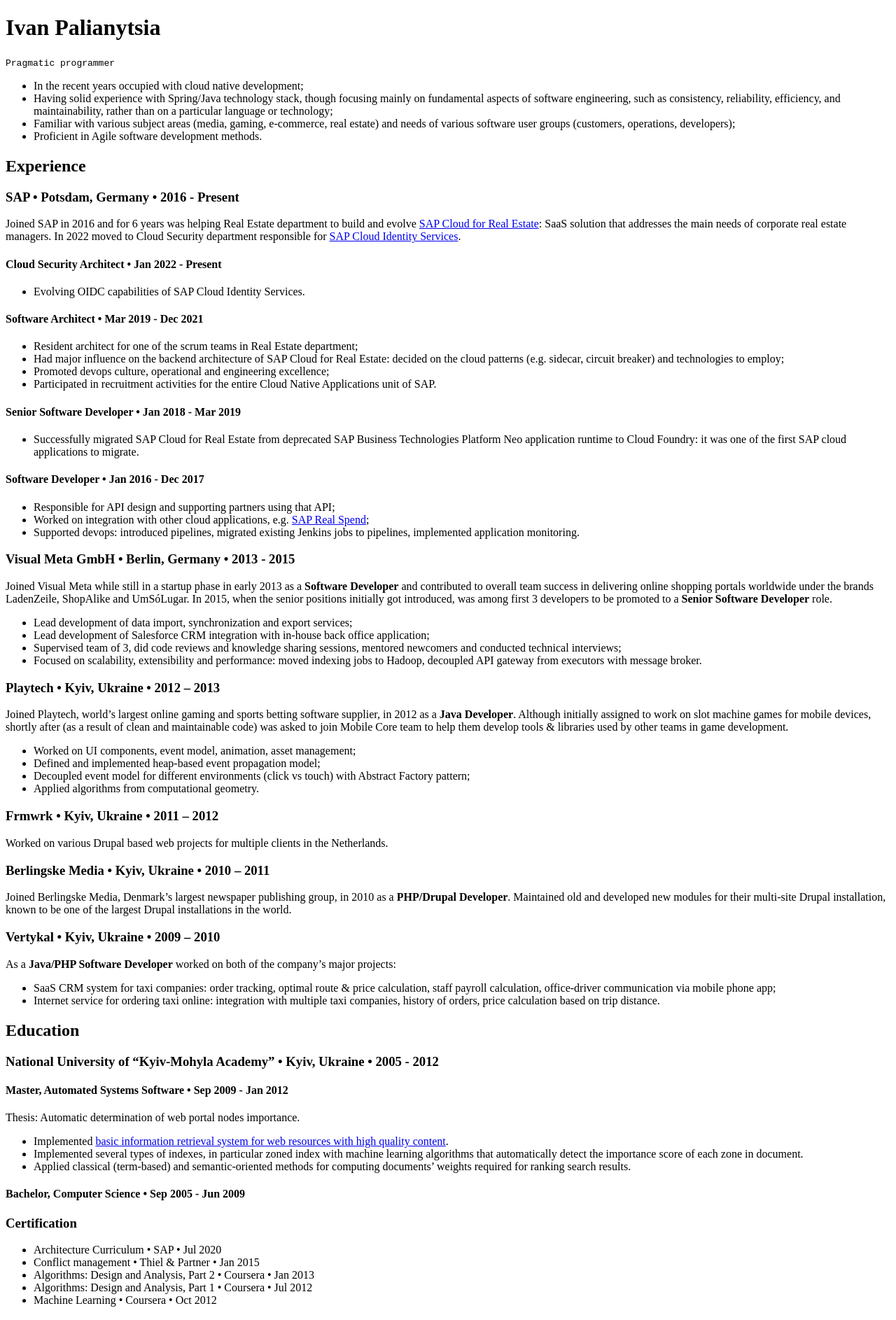
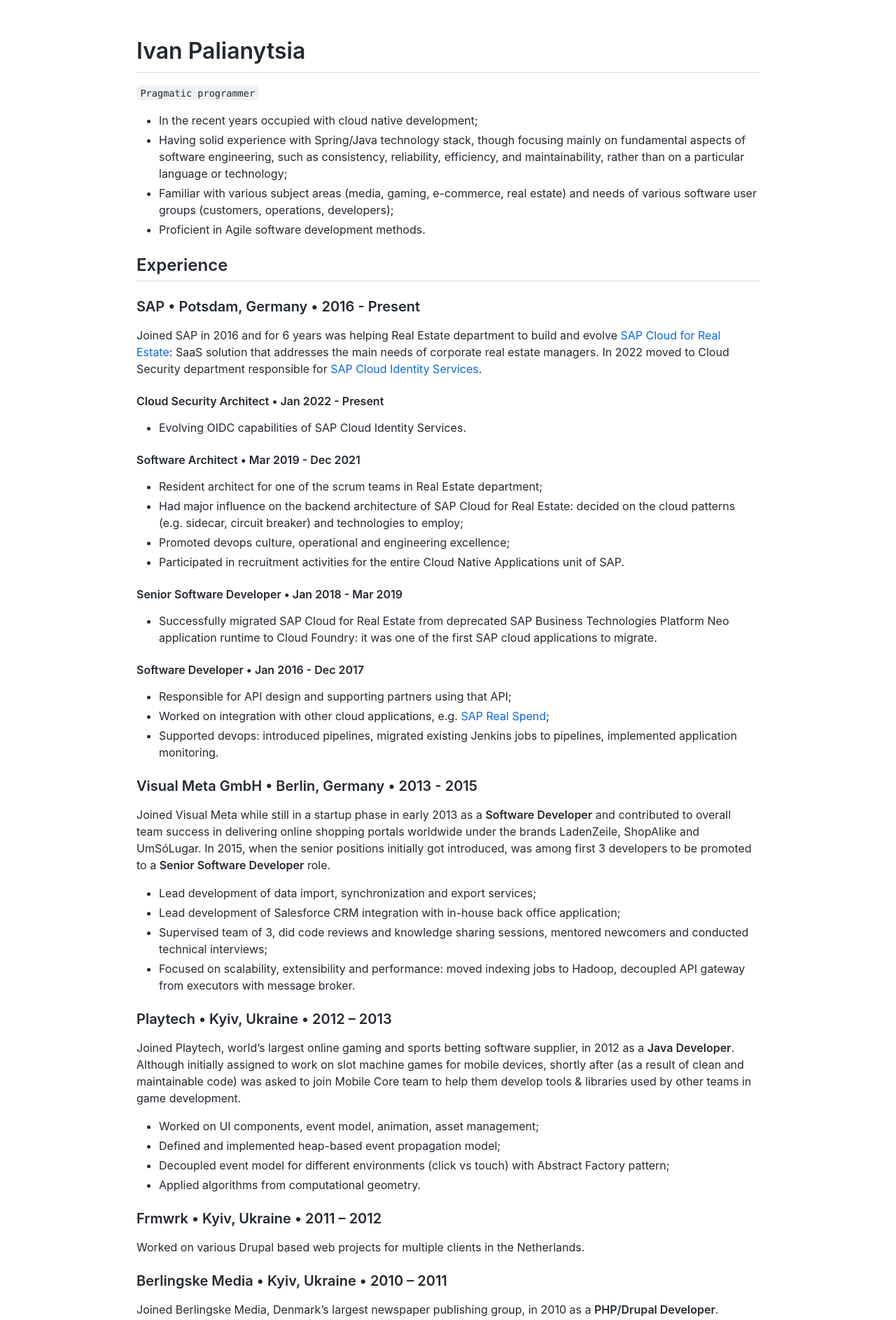
Before and after one commit to palianytsia/palianytsia.github.io, a Jekyll site: the page built from README.md, in a window 1280 px wide. Shown: the top 1886 px of the page at 70% size. Built offline with Jekyll 4.4.1, drawn with Linux system fonts in a browser that asks for light colours; our own code applies the rules of GitHub Pages for plain Markdown files.

Commit message:
Update default.html

```diff
--- a/_layouts/default.html
+++ b/_layouts/default.html
@@ -1,11 +1,29 @@
 <!doctype html>
 <html>
-  <head>
+<head>
     <meta charset="utf-8">
     <title>{{ site.title | default: site.github.repository_name }}</title>
     <link rel="stylesheet" href="{{ "/assets/gfm.css" | prepend: site.baseurl }}">
-  </head>
-  <body>
-    {{ content }}
-  </body>
+
+    <style>
+        .markdown-body {
+            box-sizing: border-box;
+            min-width: 200px;
+            max-width: 980px;
+            margin: 0 auto;
+            padding: 45px;
+        }
+
+        @media (max-width: 767px) {
+            .markdown-body {
+                padding: 15px;
+            }
+        }
+    </style>
+</head>
+<body>
+    <article class="markdown-body">
+        {{ content }}
+    </article>
+</body>
 </html>
```
